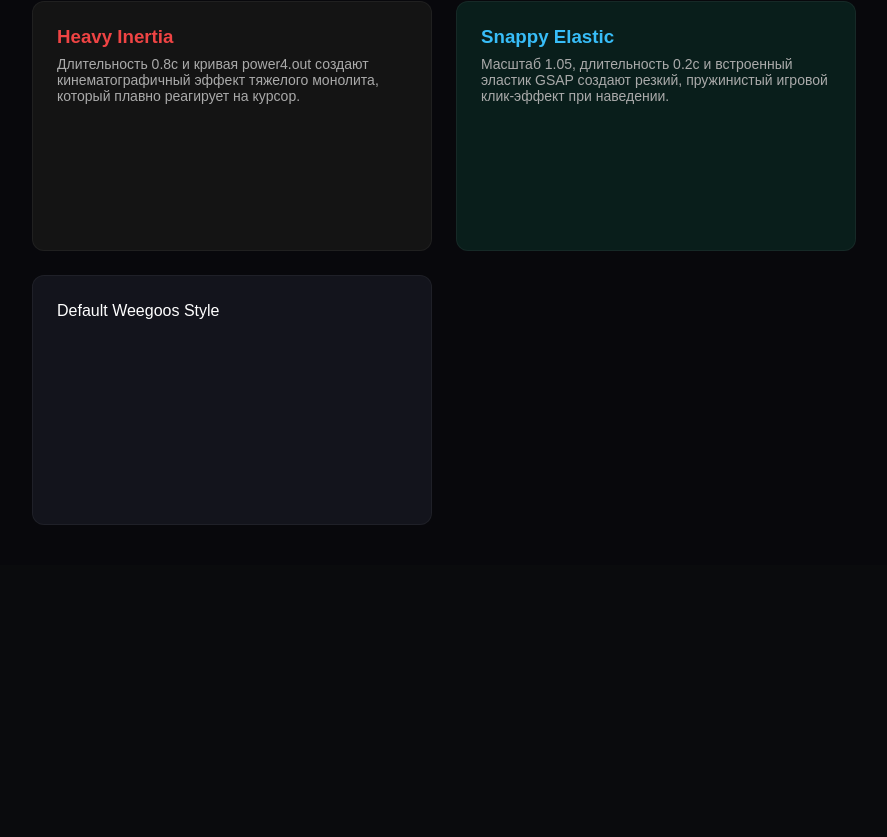
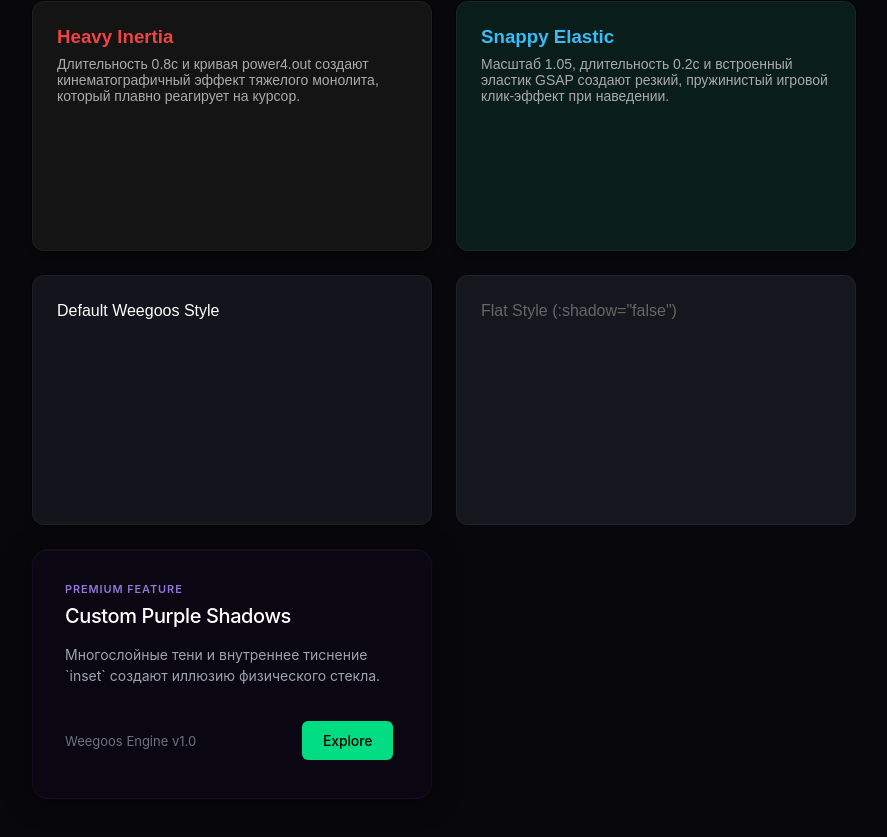
Before and after one commit to Weegoos/weegoos-framework, a Vue app in the folder apps/sandbox/: page / in a window 1280 px wide. Shown: the part 587-1424 px from the top of the page, without its empty margins (8-895 px from the left). Before the commit the page ends 1152 px from the top, so only its background shows below. Built offline with nearby package versions, Linux system fonts and the light colour scheme.

Commit message:
feat(ui): add customizable shadow and hoverShadow props to WCard

```diff
--- a/apps/sandbox/src/App.vue
+++ b/apps/sandbox/src/App.vue
@@ -102,6 +102,80 @@
       <span style="color: white; font-family: sans-serif;">Default Weegoos Style</span>
     </WCard>
 
+    <!-- 8. ТЕСТ: Карточка вообще без тени (Абсолютно плоская) -->
+<WCard
+  width="400px"
+  height="250px"
+  :shadow="false"
+  background="#16171e"
+>
+  <span style="color: #666; font-family: sans-serif;">Flat Style (:shadow="false")</span>
+</WCard>
+
+<!-- 9. ТЕСТ: Глубокая кастомная неоновая тень -->
+<WCard
+  width="400px"
+  height="250px"
+  background="#0a0712"
+  borderColor="rgba(139, 92, 246, 0.08)"
+  hoverBorderColor="rgba(139, 92, 246, 0.3)"
+  glowColor="rgba(139, 92, 246, 0.15)"
+  glowSize="350"
+  borderRadius="16px"
+  padding="32px"
+  :hoverScale="1.02"
+  shadow="0 4px 24px rgba(0, 0, 0, 0.6), 0 1px 2px rgba(139, 92, 246, 0.05), inset 0 1px 0 rgba(255, 255, 255, 0.03)"
+  hoverShadow="0 40px 80px -16px rgba(0, 0, 0, 0.8), 0 0 50px -10px rgba(139, 92, 246, 0.25), inset 0 1px 0 rgba(255, 255, 255, 0.07)"
+>
+  <div style="
+    display: flex;
+    flex-direction: column;
+    justify-content: space-between;
+    height: 100%;
+    font-family: Inter, SF Pro Display, -apple-system, BlinkMacSystemFont, 'Segoe UI', Roboto, sans-serif;
+    -webkit-font-smoothing: antialiased;
+    -moz-osx-font-smoothing: grayscale;
+  ">
+    <!-- Верхняя часть: Теги и Заголовок -->
+    <div style="display: flex; flex-direction: column; gap: 8px;">
+      <div style="
+        font-size: 11px;
+        font-weight: 600;
+        text-transform: uppercase;
+        letter-spacing: 0.08em;
+        color: #a78bfa;
+        opacity: 0.85;
+      ">
+        Premium Feature
+      </div>
+      <h3 style="
+        font-size: 20px;
+        font-weight: 500;
+        letter-spacing: -0.02em;
+        color: #ffffff;
+        margin: 0;
+      ">
+        Custom Purple Shadows
+      </h3>
+      <p style="
+        font-size: 14px;
+        line-height: 1.5;
+        color: #9ca3af;
+        margin: 8px 0 0 0;
+        font-weight: 400;
+      ">
+        Многослойные тени и внутреннее тиснение `inset` создают иллюзию физического стекла.
+      </p>
+    </div>
+
+    <!-- Нижняя часть: Интерактивный элемент -->
+    <div style="display: flex; align-items: center; justify-content: space-between;">
+      <span style="font-size: 13px; color: #6b7280; font-weight: 400;">Weegoos Engine v1.0</span>
+      <WButton magnetic radius="60" style="--w-btn-bg: #8b5cf6;">Explore</WButton>
+    </div>
+  </div>
+</WCard>
+
   </div>
 </template>
 
--- a/packages/ui/src/WCard.vue
+++ b/packages/ui/src/WCard.vue
@@ -1,6 +1,6 @@
 <script setup lang="ts">
 import { ref, computed } from 'vue';
-import { useCardAnimation } from './composables/useCardAnimation'; // Проверь путь к хуку
+import { useCardAnimation } from './composables/useCardAnimation';
 
 interface Props {
   width?: string | number;
@@ -19,6 +19,10 @@ interface Props {
   hoverScale?: number;
   hoverDuration?: number;
   hoverEase?: string;
+
+  // Управление тенями (может быть boolean для пресета или строкой для кастомной тени)
+  shadow?: boolean | string;
+  hoverShadow?: string;
 
   // Токены Weegoos Framework
   borderRadius?: string;
@@ -44,6 +48,10 @@ const props = withDefaults(defineProps<Props>(), {
   hoverDuration: 0.4,
   hoverEase: 'power2.out',
 
+  // По умолчанию тень включена (пресет Weegoos)
+  shadow: true,
+  hoverShadow: undefined,
+
   borderRadius: '12px',
   background: '#13141c',
   borderColor: 'rgba(255, 255, 255, 0.05)',
@@ -53,7 +61,6 @@ const props = withDefaults(defineProps<Props>(), {
 
 const cardRef = ref<HTMLElement | null>(null);
 
-// Передаем пропсы в хук. Используем реактивную обертку-геттер, чтобы хук подхватывал динамические изменения параметров
 const {
   glowX,
   glowY,
@@ -67,6 +74,25 @@ const formatSize = (value: string | number) => {
   return typeof value === 'number' ? `${value}px` : value;
 };
 
+// Встроенные премиальные пресеты теней Weegoos
+const DEFAULT_SHADOW = '0 4px 6px -1px rgba(0, 0, 0, 0.2), 0 2px 4px -2px rgba(0, 0, 0, 0.2), 0 0 0 1px rgba(0, 0, 0, 0.4)';
+const DEFAULT_HOVER_SHADOW = '0 20px 25px -5px rgba(0, 0, 0, 0.4), 0 8px 10px -6px rgba(0, 0, 0, 0.4), 0 0 0 1px rgba(0, 0, 0, 0.3)';
+
+// Вычисляем значение тени на основе переданного типа (boolean или string)
+const computedShadow = computed(() => {
+  if (props.shadow === false) return 'none';
+  if (props.shadow === true) return DEFAULT_SHADOW;
+  return props.shadow; // если передана строка
+});
+
+const computedHoverShadow = computed(() => {
+  if (props.shadow === false) return 'none';
+  if (props.hoverShadow) return props.hoverShadow;
+  if (props.shadow === true) return DEFAULT_HOVER_SHADOW;
+  // Если shadow — кастомная строка, а hoverShadow не передан, плавно увеличиваем переданную тень
+  return props.shadow;
+});
+
 const cardStyles = computed(() => ({
   width: formatSize(props.width),
   height: formatSize(props.height),
@@ -75,6 +101,10 @@ const cardStyles = computed(() => ({
   '--w-card-border': props.borderColor,
   '--w-card-border-hover': props.hoverBorderColor,
   '--w-card-padding': props.padding,
+
+  // Инжектим тени в CSS переменные
+  '--w-card-shadow': computedShadow.value,
+  '--w-card-shadow-hover': computedHoverShadow.value,
 }));
 </script>
 
@@ -123,16 +153,22 @@ const cardStyles = computed(() => ({
   border: 1px solid var(--w-card-border);
   border-radius: var(--w-card-radius);
   padding: var(--w-card-padding);
+
+  /* Применяем реактивную тень */
+  box-shadow: var(--w-card-shadow);
+
   box-sizing: border-box;
   overflow: hidden;
   transform-style: preserve-3d;
-  will-change: transform;
-  transition: border-color 0.4s ease, background-color 0.4s ease;
+  will-change: transform, box-shadow;
+  /* Добавляем box-shadow в transition, чтобы смена теней при ховере была мягкой */
+  transition: border-color 0.4s ease, background-color 0.4s ease, box-shadow 0.4s ease;
 }
 
 .w-card:hover {
   border-color: var(--w-card-border-hover);
   background: linear-gradient(0deg, rgba(255, 255, 255, 0.01), rgba(255, 255, 255, 0.01)), var(--w-card-bg);
+  box-shadow: var(--w-card-shadow-hover);
 }
 
 .w-card-glow {
```
